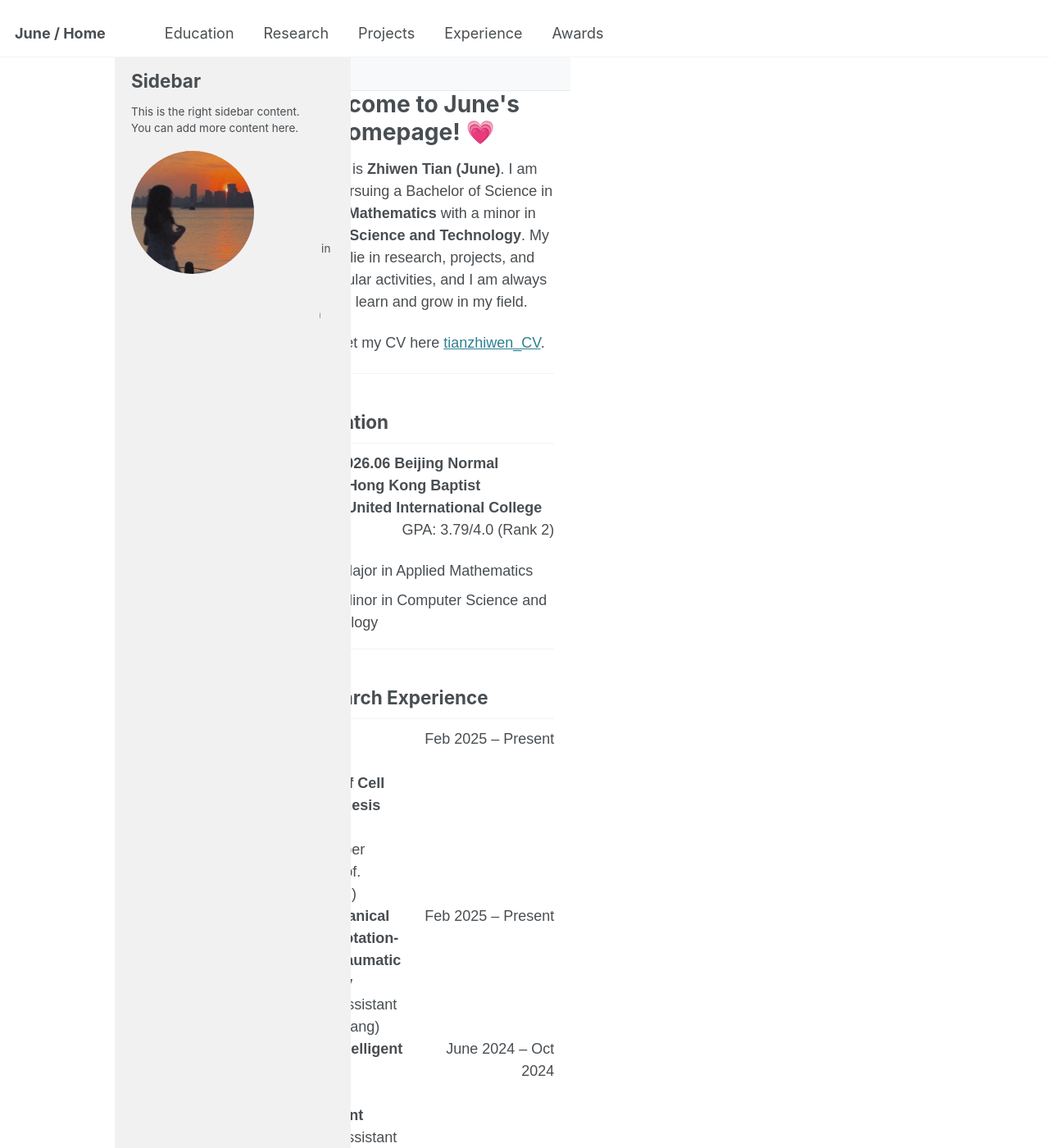
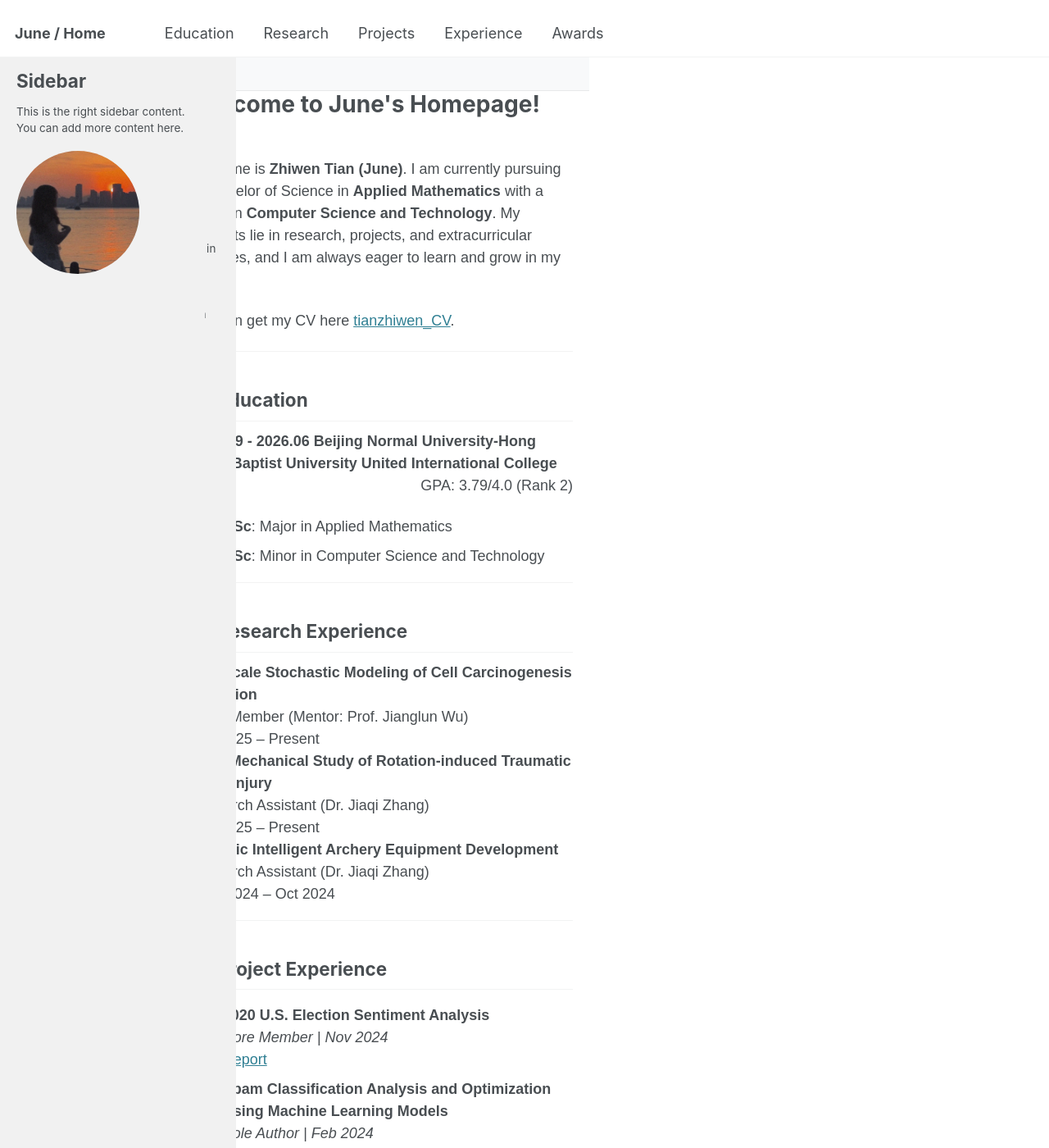
Before and after one commit to Orange1207/Orange1207.github.io, a Jekyll site: the page built from _pages/about.md, in a window 1280 px wide and 1400 px high. Shown: the whole window at 82% size. Built offline with Jekyll 4.4.1, drawn with Linux system fonts in a browser that asks for light colours.

Commit message:
Update custom.css

```diff
--- a/assets/css/custom.css
+++ b/assets/css/custom.css
@@ -1,29 +1,3 @@
-
-/* Container styles */
-.container {
-    max-width: 1000px;
-    margin: 0 auto;
-}
-
-/* Flexbox styles */
-.flex-container {
-    display: flex;
-    justify-content: space-between;
-    align-items: flex-start;
-}
-
-.flex-item {
-    width: calc(50% - 10px);
-}
-
-.flex-item-right {
-    text-align: right;
-}
-
-.center-text {
-    text-align: center;
-}
-
 /* General styles */
 body {
     font-family: Arial, sans-serif;
```
